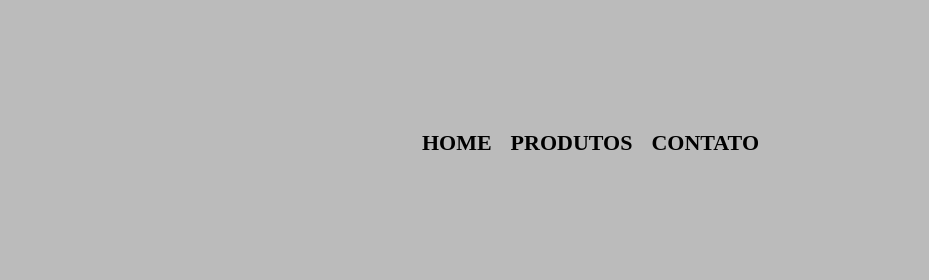
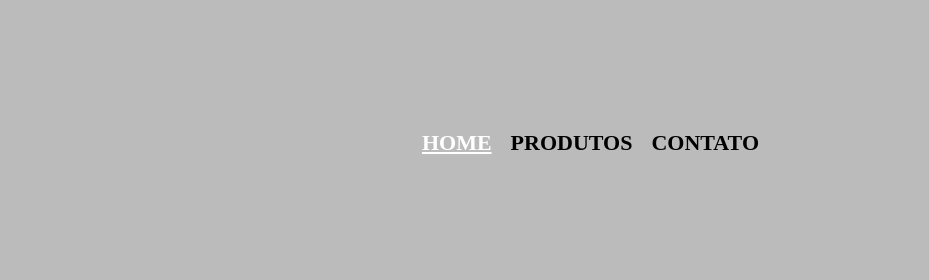
Before and after one commit to linusmanuel/barbearia-alura, a website: page produto.html in a window 1280 px wide. In both pictures the pointer is over the link "HOME". Shown: the top 280 px of the page, 351-1280 px from the left. Drawn offline with Linux system fonts and the light colour scheme.

Commit message:
feat: add hover on links menu

```diff
--- a/produtos.css
+++ b/produtos.css
@@ -24,6 +24,13 @@ li a {
   color: #000;
   text-decoration: none;
   font-weight: bold;
+  transition: .2s;
+}
+
+li a:hover {
+  color: rgb(255, 255, 255);
+  text-decoration: underline;
+  transition: .2s;
 }
 
 .caixa {
```
